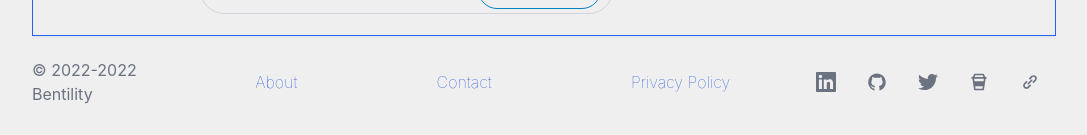
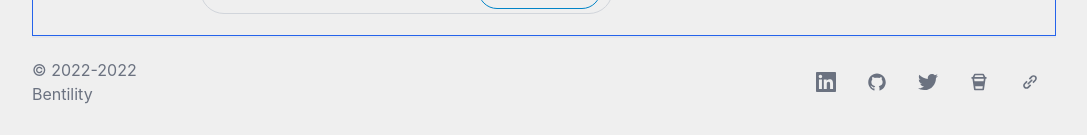
Before and after one commit to qbentil/bentility, a Next.js app: page / in a window 1280 px wide. Shown: the part 1852-1987 px from the top of the page, without its empty margins (96-1183 px from the left). Built offline with nearby package versions, Linux system fonts and the light colour scheme; a web font is replaced by a local one.

Commit message:
Update main page

```diff
--- a/pages/index.tsx
+++ b/pages/index.tsx
@@ -32,7 +32,7 @@ const Home: NextPage = () => {
       </main>
 
       {/* Footer */}
-      <Footer />
+      <Footer nav />
     </div>
   );
 };
```
